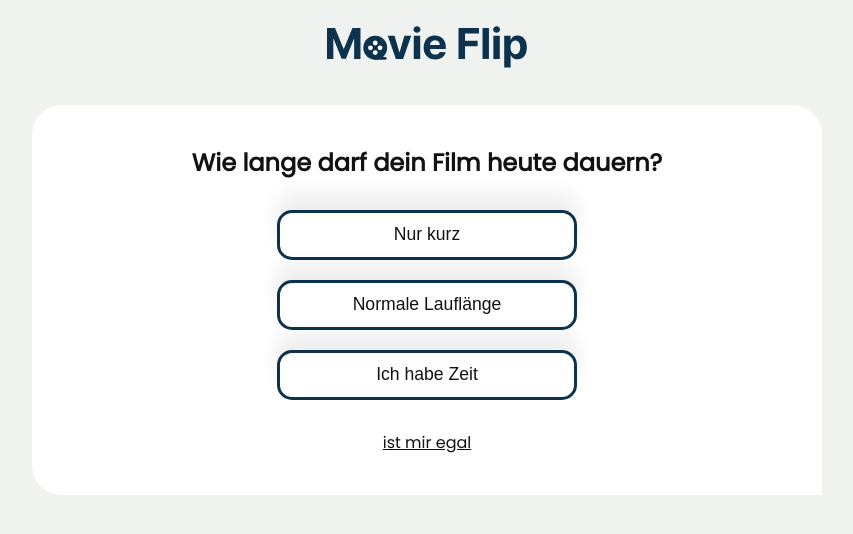
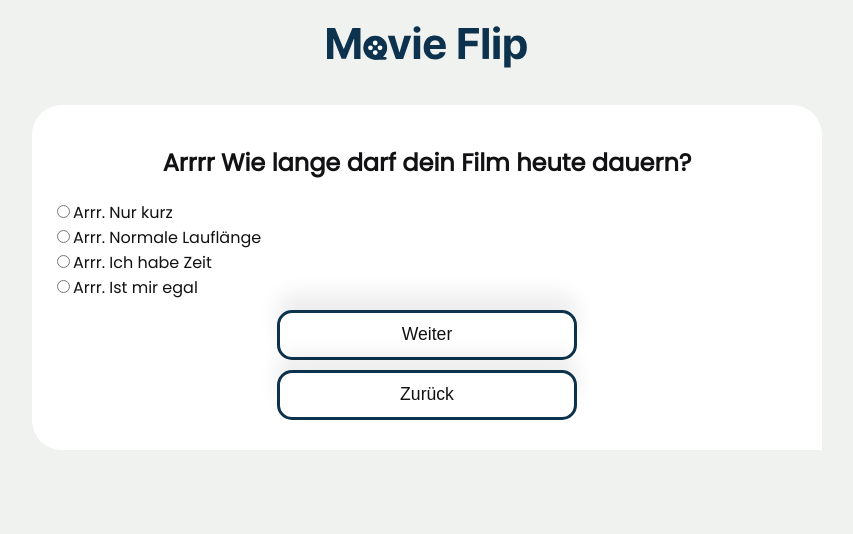
Before and after one commit to flipkoehler/capstone-project-ts, a Next.js app: page /quiz in a window 1280 px wide. Shown: the top 534 px of the page, without its empty margins (213-1066 px from the left). Built offline with nearby package versions, Linux system fonts and the light colour scheme.

Commit message:
add an data object for the question/answers. refactor the quiz.js to show the right question/answer depending on the current state

```diff
--- /dev/null
+++ b/assets/data/questionData.js
@@ -0,0 +1,22 @@
+// this data is used for the quiz, containing the questions and answers
+
+export const questionAnswer = [
+  {
+    question: "Arrrr Wie lange darf dein Film heute dauern?",
+    answerOptions: [
+      { answer: "Arrr. Nur kurz", value: "shortMovies" },
+      { answer: "Arrr. Normale Lauflänge", value: "middleMovies" },
+      { answer: "Arrr. Ich habe Zeit", value: "longMovies" },
+      { answer: "Arrr. Ist mir egal", value: "allmovies" },
+    ],
+  },
+  {
+    question: "Wie alt darf dein Film sein?",
+    answerOptions: [
+      { answer: "Oldies", value: "publishedOld" },
+      { answer: "Moderne Klassiker", value: "publishedModernClassics" },
+      { answer: "Aus der heutigen Zeit", value: "publishedNew" },
+      { answer: "Arrr. Ist mir egal", value: "allmovies" },
+    ],
+  },
+];
--- a/components/Quiz/quiz.js
+++ b/components/Quiz/quiz.js
@@ -3,10 +3,12 @@ import { useRouter } from "next/router";
 import { useState } from "react";
 import styled from "styled-components";
 import { movieData } from "../../assets/data/movieData";
+import { questionAnswer } from "../../assets/data/questionData";
 
 export default function MovieQuiz() {
   const router = useRouter();
   const [movieDataFiltered, setMovieDataFiltered] = useState(movieData); // sets the filtered movie data array (import for the next steps)
+  const [currentStep, setCurrentStep] = useState(0);
 
   function handleButton(passedRuntime) {
     // step 1: filter through the array and create an new one "step1movies"
@@ -31,16 +33,37 @@ export default function MovieQuiz() {
     router.push(`/movies/${step1movies[randomNumber].id}`);
   }
 
+  function handleNext() {
+    setCurrentStep(currentStep + 1);
+  }
+
+  function handlePrevious() {
+    setCurrentStep(currentStep - 1);
+  }
+
+  console.log(currentStep);
+
   return (
     <>
       <section>
-        <h1>Wie lange darf dein Film heute dauern?</h1>
+        <h1>{questionAnswer[currentStep].question}</h1>
+        {questionAnswer[currentStep].answerOptions.map((answer, index) => (
+          <div key={index}>
+            <input type="radio" value="answer.value}" />
+            {answer.answer}
+          </div>
+        ))}
+        <div>
+          <button onClick={handleNext}>Weiter</button>
+          <button onClick={handlePrevious}>Zurück</button>
+        </div>
+        {/* <h1>Wie lange darf dein Film heute dauern?</h1>
         <button onClick={() => handleButton("short")}>Nur kurz</button>
         <button onClick={() => handleButton("middle")}>
           Normale Lauflänge
         </button>
         <button onClick={() => handleButton("long")}>Ich habe Zeit</button>
-        <StyledLink2 href="/movie-recommendation">ist mir egal</StyledLink2>
+        <StyledLink2 href="/movie-recommendation">ist mir egal</StyledLink2> */}
       </section>
     </>
   );
```
